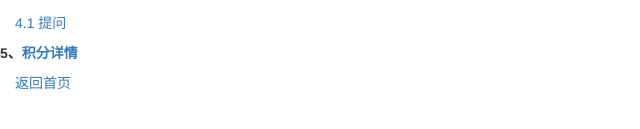
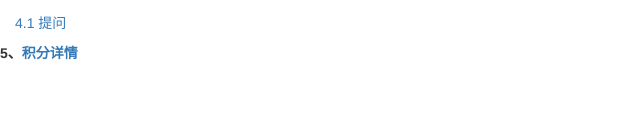
Before and after one commit to wispiring/csd-manual, a plain HTML site: page catalog/applicant.html in a window 1280 px wide. Shown: the part 473-602 px from the top of the page, 0-640 px from the left. Drawn offline with Linux system fonts and the light colour scheme.

Commit message:
Update applicant.html

```diff
--- a/catalog/applicant.html
+++ b/catalog/applicant.html
@@ -36,7 +36,7 @@
                             <li><a href="../common/question.html" target="right">4.1 提问</a></li>
                         </ul>
                         <b>5、<a href="../common/integral.html" target="right">积分详情</a></b>
-                        <a onclick="top.location.href='../index.html'">返回首页</a>
+                        <!--a onclick="top.location.href='../index.html'">返回首页</a-->
                     </li>
                 </ul>
             </li>
```
